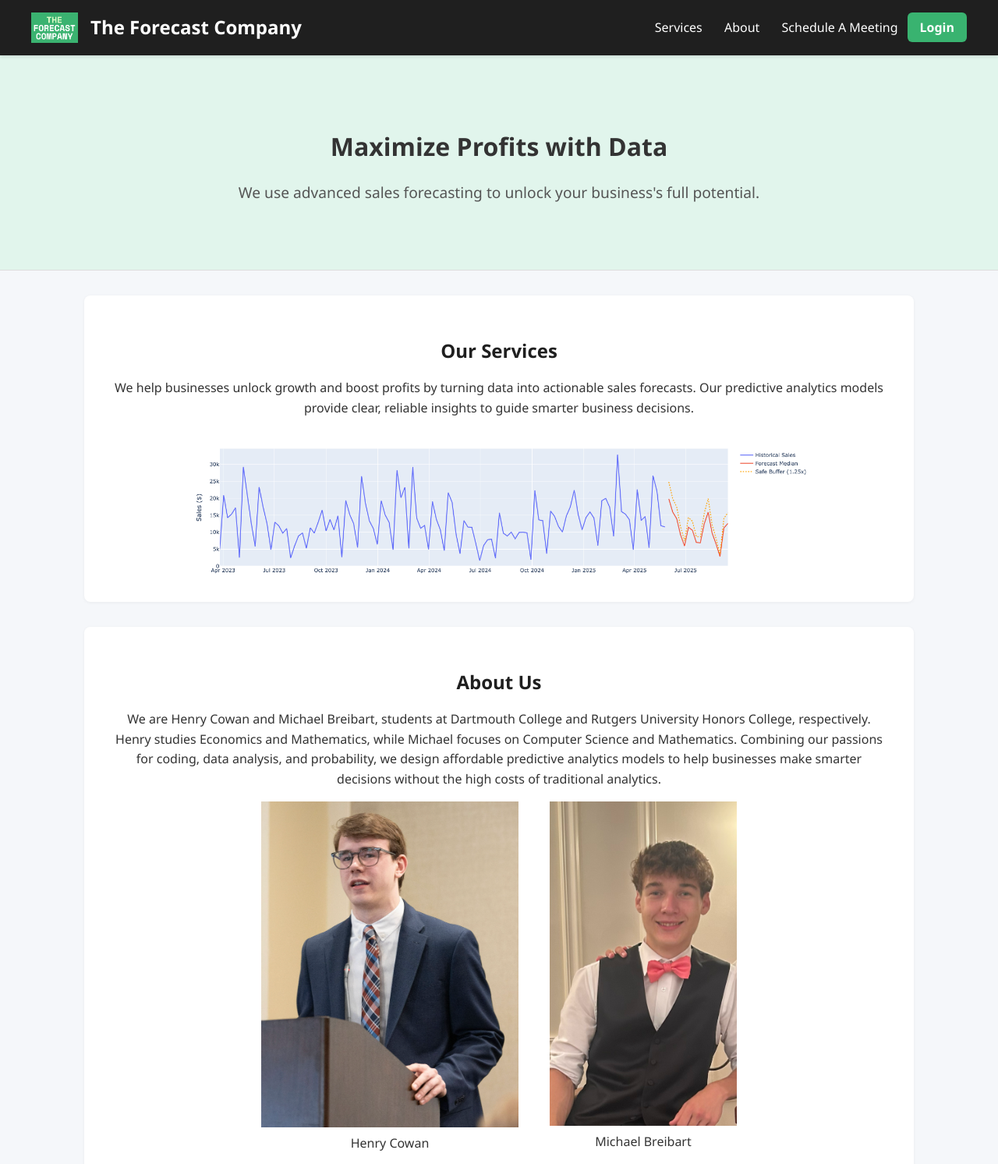
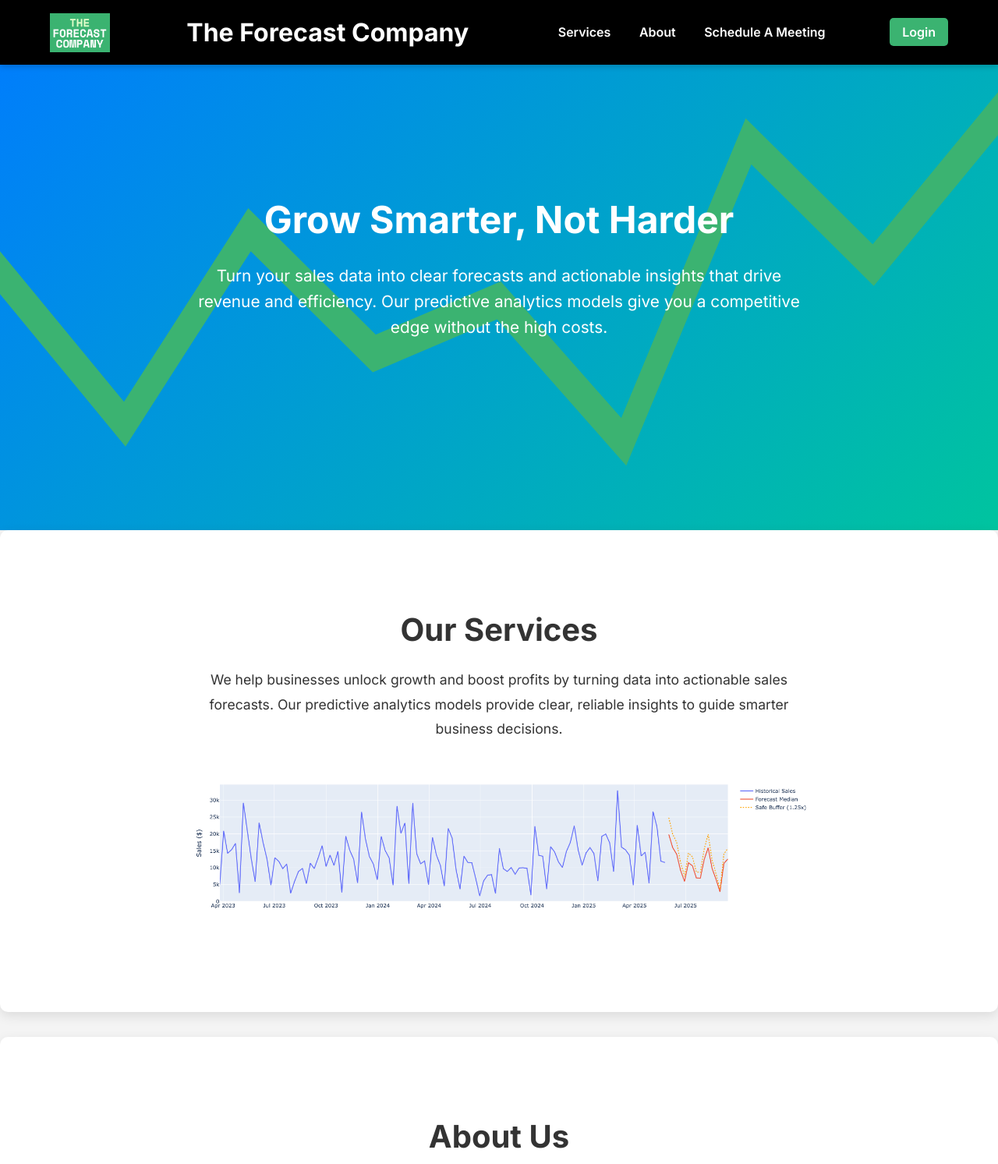
Before and after one commit to TheForecastCompany/forecast-website, a website: page index.html in a window 1280 px wide. Shown: the top 1493 px of the page at 78% size. Drawn offline with Linux system fonts and the light colour scheme; a script that the page names is missing.

Commit message:
Update landing page with dynamic graph behind hero text

```diff
--- a/index.html
+++ b/index.html
@@ -4,9 +4,96 @@
   <meta charset="UTF-8" />
   <meta name="viewport" content="width=device-width, initial-scale=1.0" />
   <title>The Forecast Company</title>
-  <link rel="stylesheet" href="style.css" />
+
+  <!-- Google Fonts -->
+  <link href="https://fonts.googleapis.com/css2?family=Inter:wght@400;600;700&display=swap" rel="stylesheet">
+
+  <style>
+    /* Reset & Base */
+    * { margin: 0; padding: 0; box-sizing: border-box; }
+    body { font-family: 'Inter', sans-serif; line-height: 1.6; color: #333; background: #f4f4f4; overflow-x: hidden; }
+    a { text-decoration: none; color: inherit; }
+    img { max-width: 100%; height: auto; display: block; }
+    .container { width: 90%; max-width: 1200px; margin: 0 auto; }
+
+    /* Header */
+    header { position: fixed; top: 0; width: 100%; background: #000; z-index: 1000; box-shadow: 0 2px 8px rgba(0,0,0,0.2); }
+    .header-content { display: flex; justify-content: space-between; align-items: center; padding: 1rem 0; }
+    .logo { height: 50px; }
+    .site-title { color: #fff; font-weight: 700; margin-left: 1rem; }
+    .main-nav a { margin-left: 2rem; font-weight: 600; transition: color 0.3s; color: #fff; }
+    .main-nav a:hover { color: #28a745; }
+    .login-button { padding: 0.5rem 1rem; background: #3bb371; color: #fff; border-radius: 5px; font-weight: 600; transition: background 0.3s; }
+    .login-button:hover { background: #3bb371; }
+
+    /* Hero Section */
+    .hero-section {
+      display: flex;
+      flex-direction: column;
+      justify-content: center;
+      align-items: center;
+      min-height: 85vh;
+      text-align: center;
+      background: linear-gradient(135deg, #007bff 0%, #00c49f 100%);
+      color: #fff;
+      padding: 2rem 1rem;
+      position: relative;
+      overflow: hidden;
+    }
+    .hero-section h2 { font-size: 3rem; margin-bottom: 1rem; position: relative; z-index: 2; animation: fadeInUp 1s ease forwards; opacity: 0; }
+    .hero-section p { font-size: 1.3rem; max-width: 800px; line-height: 1.6; position: relative; z-index: 2; animation: fadeInUp 1.5s ease forwards; opacity: 0; }
+
+    /* Data Graph Background */
+    .data-graph-bg {
+      position: absolute;
+      top: 0;
+      left: 0;
+      width: 100%;
+      height: 100%;
+      z-index: 1;
+    }
+    .data-graph-bg .line {
+      stroke: #3bb371;
+      stroke-width: 2;
+      fill: none;
+    }
+
+    /* Info Sections */
+    .info-section { padding: 6rem 1rem; opacity: 0; transform: translateY(50px); transition: all 1s ease; background: #fff; margin-bottom: 2rem; border-radius: 10px; box-shadow: 0 5px 15px rgba(0,0,0,0.1); }
+    .info-section h2 { font-size: 2.5rem; margin-bottom: 1rem; text-align: center; }
+    .info-section p { max-width: 800px; margin: 0 auto 2rem auto; font-size: 1.1rem; line-height: 1.8; text-align: center; }
+
+    /* About images */
+    .about-images { display: flex; gap: 40px; justify-content: center; text-align: center; margin-top: 2rem; }
+    .about-images div { display: flex; flex-direction: column; align-items: center; }
+    .about-images div div { margin-top: 0.5rem; font-weight: 600; }
+
+    /* Services image */
+    .info-section img { display: block; margin: 2rem auto; max-width: 800px; border-radius: 10px; }
+
+    /* Contact */
+    .contact-form-placeholder { max-width: 800px; margin: 2rem auto 0 auto; }
+
+    /* Footer */
+    footer { text-align: center; padding: 1.5rem 0; background: #000; color: #fff; margin-top: 0; }
+
+    /* Scroll Animations */
+    .show { opacity: 1 !important; transform: translateY(0) !important; }
+
+    @keyframes fadeInUp { from { opacity: 0; transform: translateY(30px); } to { opacity: 1; transform: translateY(0); } }
+
+    /* Responsive */
+    @media (max-width: 768px) {
+      .main-nav { display: none; }
+      .hero-section h2 { font-size: 2rem; }
+      .hero-section p { font-size: 1.1rem; }
+      .about-images { flex-direction: column; gap: 20px; }
+    }
+  </style>
 </head>
 <body>
+
+  <!-- Header -->
   <header class="site-header">
     <div class="container header-content">
       <img src="images/flic.png" alt="The Forecast Company Logo" class="logo" />
@@ -23,32 +110,38 @@
   </header>
 
   <main class="main-content">
+
+    <!-- Hero -->
     <section id="hero" class="hero-section">
-      <h2>Maximize Profits with Data</h2>
-      <p>We use advanced sales forecasting to unlock your business's full potential.</p>
+      <svg id="fixedGraph" class="data-graph-bg" viewBox="0 0 100 30" preserveAspectRatio="none">
+        <polyline class="line"></polyline>
+      </svg>
+      <h2>Grow Smarter, Not Harder</h2>
+      <p>
+        Turn your sales data into clear forecasts and actionable insights that drive revenue and efficiency.
+        Our predictive analytics models give you a competitive edge without the high costs.
+      </p>
     </section>
 
-    <section id="services" class="info-section" style="text-align: center;">
+    <!-- Services -->
+    <section id="services" class="info-section">
       <h2>Our Services</h2>
       <p>
         We help businesses unlock growth and boost profits by turning data into actionable sales forecasts.
         Our predictive analytics models provide clear, reliable insights to guide smarter business decisions.
       </p>
-  <img
-    src="images/Screenshot 2025-08-17 at 1.36.49 PM.png"
-    alt="Sales Forecasting"
-    style="max-width: 100%; width: 800px; height: auto; display: block; margin: 0 auto;"
-  >
+      <img src="images/Screenshot 2025-08-17 at 1.36.49 PM.png" alt="Sales Forecasting">
     </section>
 
-<section id="about" class="info-section" style="text-align: center;">
+    <!-- About -->
+    <section id="about" class="info-section">
       <h2>About Us</h2>
       <p>
         We are Henry Cowan and Michael Breibart, students at Dartmouth College and Rutgers University Honors College, respectively.
         Henry studies Economics and Mathematics, while Michael focuses on Computer Science and Mathematics.
-  Combining our passions for coding, data analysis, and probability, we design affordable predictive analytics models to help businesses make smarter decisions without the high costs of traditional analytics.
+        We love combining our skills in coding, data analysis, and probability to create affordable predictive analytics models that help businesses make smarter decisions without the high costs of traditional analytics.
       </p>
-  <div class="about-images" style="display: inline-flex; gap: 40px; justify-content: center; text-align: center;">
+      <div class="about-images">
         <div>
           <img src="images/Screenshot 2025-08-17 at 12.51.55 PM.png" alt="Henry">
           <div>Henry Cowan</div>
@@ -60,6 +153,7 @@
       </div>
     </section>
 
+    <!-- Contact -->
     <section id="contact" class="info-section">
       <h2>Contact Us</h2>
       <p>Email: <a href="mailto:TheForecastCompany@gmail.com">TheForecastCompany@gmail.com</a></p>
@@ -77,12 +171,54 @@
         </script>
       </div>
     </section>
+
   </main>
 
+  <!-- Footer -->
   <footer class="site-footer">
     <div class="container">
       <p>© 2025 The Forecast Company</p>
     </div>
   </footer>
+
+  <!-- Scroll Animation JS -->
+  <script>
+  // Section scroll animations
+  const sections = document.querySelectorAll('.info-section');
+  const observer = new IntersectionObserver(entries => {
+    entries.forEach(entry => {
+      if(entry.isIntersecting) {
+        entry.target.classList.add('show');
+      }
+    });
+  }, { threshold: 0.2 });
+  sections.forEach(section => observer.observe(section));
+
+  // Fixed graph behind hero text
+  const svg = document.getElementById('fixedGraph');
+  const polyline = svg.querySelector('.line');
+
+  // More volatile points
+  const points = [
+    "-5,12", "12.5,24",
+    "25,13", "37.5,20",
+    "50,17", "62.5,25",
+    "75,8", "87.5,15", "105,3"
+  ];
+  polyline.setAttribute('points', points.join(' '));
+
+  // Set constant stroke width directly on the element
+  polyline.setAttribute('stroke-width', '3'); // constant thickness
+  polyline.setAttribute('stroke', '#3bb371'); // green color
+  polyline.setAttribute('fill', 'none');
+
+  const length = polyline.getTotalLength();
+  polyline.style.strokeDasharray = length;
+  polyline.style.strokeDashoffset = length;
+  polyline.getBoundingClientRect(); // trigger layout
+  polyline.style.transition = 'stroke-dashoffset 3s ease-in-out';
+  polyline.style.strokeDashoffset = 0;
+</script>
+
 </body>
 </html>
```
Lines whose indentation alone changed are shown as unchanged.
